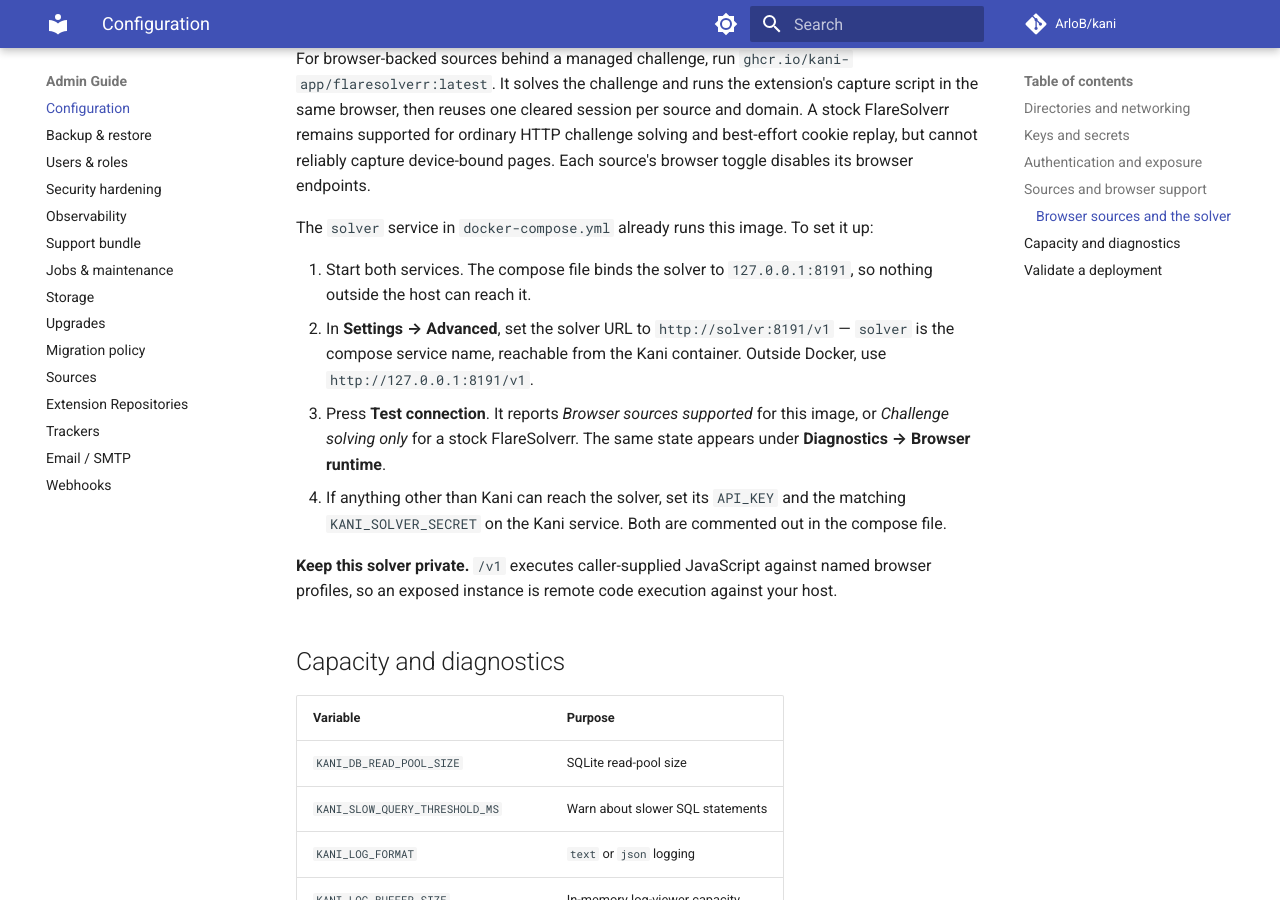
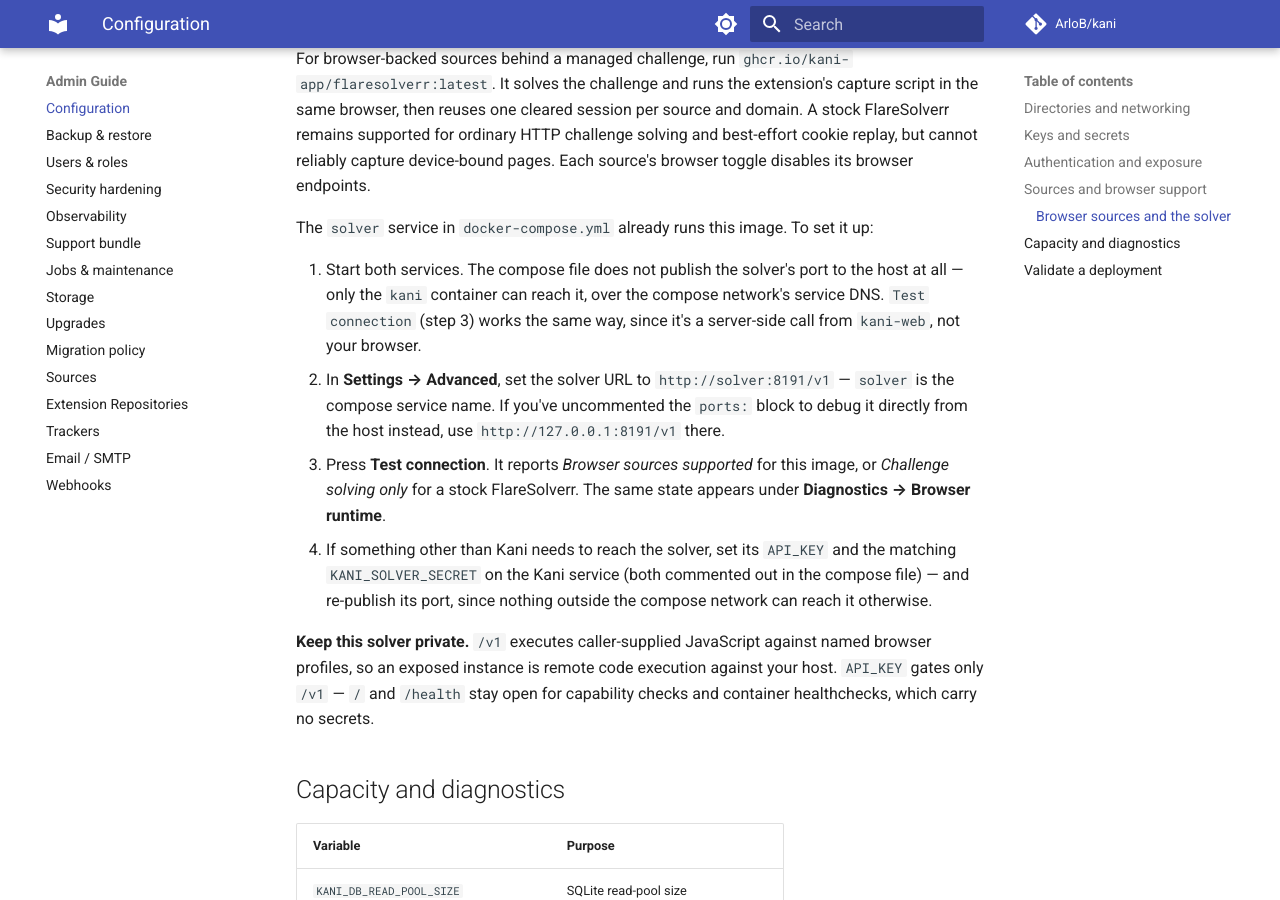
Before and after one commit to ArloB/kani, an MkDocs documentation site: the page built from docs/docs/admin/configuration.md, in a window 1280 px wide and 900 px high, scrolled down 2767 px. Built offline with MkDocs 1.6.1 and Material for MkDocs 9.7.7, drawn with Linux system fonts in a browser that asks for light colours; comment, search, counter and statistics services are not loaded.

Commit message:
Stop publishing the solver's port to the host
API_KEY only gates /v1 (verified against flaresolverr-kani source: /
and /health stay open for capability checks and healthchecks, neither
of which carries secrets), so the solver was already effectively
kani-only in terms of what an unauthenticated caller could do. But
127.0.0.1:8191:8191 still let any host-local process reach it, not
just the kani container -- the compose network's service DNS already
gives kani everything it needs without a host port at all. Commented
out rather than deleted, for anyone who wants to debug it directly
from the host.

Co-Authored-By: Claude Sonnet 5 <noreply@anthropic.com>
Claude-Session: https://claude.ai/code/session_01DAt29ZtHrDdHisDEFSfmxq

```diff
--- a/docs/docs/admin/configuration.md
+++ b/docs/docs/admin/configuration.md
@@ -78,19 +78,24 @@ pages. Each source's browser toggle disables its browser endpoints.
 
 The `solver` service in `docker-compose.yml` already runs this image. To set it up:
 
-1. Start both services. The compose file binds the solver to `127.0.0.1:8191`, so nothing outside
-   the host can reach it.
+1. Start both services. The compose file does not publish the solver's port to the host at all —
+   only the `kani` container can reach it, over the compose network's service DNS. `Test
+   connection` (step 3) works the same way, since it's a server-side call from `kani-web`, not
+   your browser.
 2. In **Settings → Advanced**, set the solver URL to `http://solver:8191/v1` — `solver` is the
-   compose service name, reachable from the Kani container. Outside Docker, use
-   `http://127.0.0.1:8191/v1`.
+   compose service name. If you've uncommented the `ports:` block to debug it directly from the
+   host instead, use `http://127.0.0.1:8191/v1` there.
 3. Press **Test connection**. It reports *Browser sources supported* for this image, or
    *Challenge solving only* for a stock FlareSolverr. The same state appears under
    **Diagnostics → Browser runtime**.
-4. If anything other than Kani can reach the solver, set its `API_KEY` and the matching
-   `KANI_SOLVER_SECRET` on the Kani service. Both are commented out in the compose file.
+4. If something other than Kani needs to reach the solver, set its `API_KEY` and the matching
+   `KANI_SOLVER_SECRET` on the Kani service (both commented out in the compose file) — and
+   re-publish its port, since nothing outside the compose network can reach it otherwise.
 
 **Keep this solver private.** `/v1` executes caller-supplied JavaScript against named browser
-profiles, so an exposed instance is remote code execution against your host.
+profiles, so an exposed instance is remote code execution against your host. `API_KEY` gates only
+`/v1` — `/` and `/health` stay open for capability checks and container healthchecks, which carry
+no secrets.
 
 ## Capacity and diagnostics
 
```
Also changed, not shown: docker-compose.yml (+8 -5 lines).
